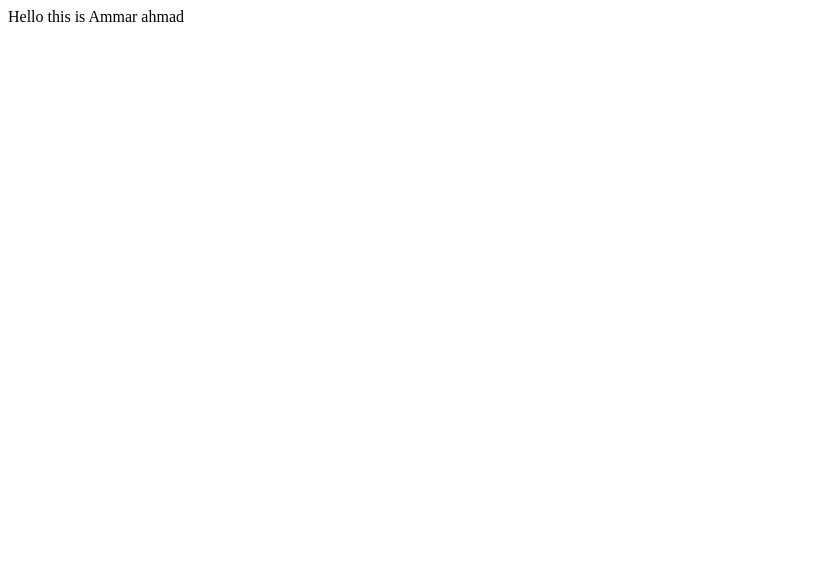
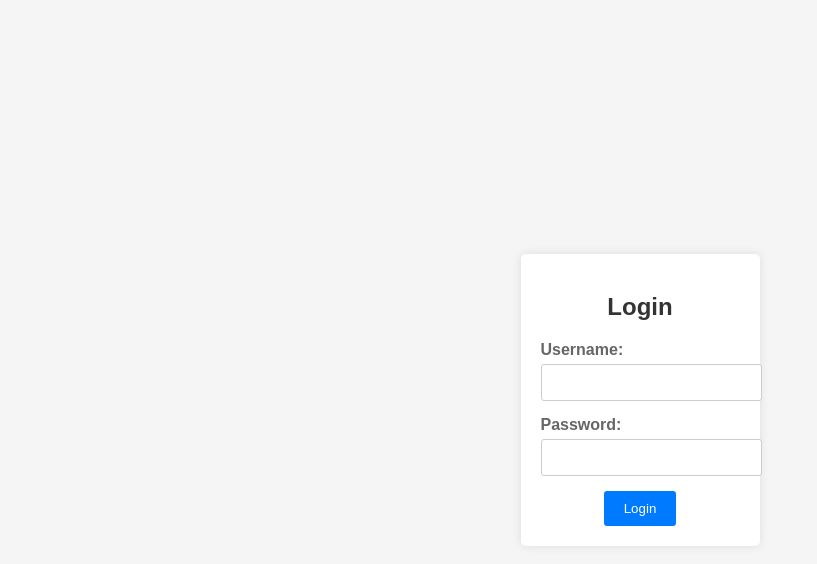
Before and after one commit to nmedia-AmmarAhmad/devops-project, a plain HTML site: page index.html in a window 1280 px wide. Shown: the whole page, without its empty margins (0-817 px from the left). Drawn offline with Linux system fonts and the light colour scheme.

Commit message:
Login Form

```diff
--- a/index.html
+++ b/index.html
@@ -1 +1,81 @@
-<p>Hello this is Ammar ahmad</p>
+<!DOCTYPE html>
+<html lang="en">
+<head>
+    <meta charset="UTF-8">
+    <meta name="viewport" content="width=device-width, initial-scale=1.0">
+    <title>Login Form</title>
+    <style>
+        body {
+            font-family: Arial, sans-serif;
+            background-color: #f5f5f5;
+            margin: 0;
+            display: flex;
+            justify-content: center;
+            align-items: center;
+            height: 100vh;
+        }
+
+        .login-container {
+            background-color: #fff;
+            padding: 20px;
+            border-radius: 5px;
+            box-shadow: 0 0 10px rgba(0, 0, 0, 0.1);
+            text-align: center;
+        }
+
+        h2 {
+            margin-bottom: 20px;
+            color: #333;
+        }
+
+        .form-group {
+            margin-bottom: 15px;
+            text-align: left;
+        }
+
+        label {
+            display: block;
+            margin-bottom: 5px;
+            font-weight: bold;
+            color: #666;
+        }
+
+        input {
+            width: 100%;
+            padding: 10px;
+            border: 1px solid #ccc;
+            border-radius: 3px;
+        }
+
+        button {
+            background-color: #007bff;
+            color: #fff;
+            border: none;
+            padding: 10px 20px;
+            border-radius: 3px;
+            cursor: pointer;
+            transition: background-color 0.3s ease;
+        }
+
+        button:hover {
+            background-color: #0056b3;
+        }
+    </style>
+</head>
+<body>
+    <div class="login-container">
+        <h2>Login</h2>
+        <form action="#" method="POST">
+            <div class="form-group">
+                <label for="username">Username:</label>
+                <input type="text" id="username" name="username" required>
+            </div>
+            <div class="form-group">
+                <label for="password">Password:</label>
+                <input type="password" id="password" name="password" required>
+            </div>
+            <button type="submit">Login</button>
+        </form>
+    </div>
+</body>
+</html>
```
